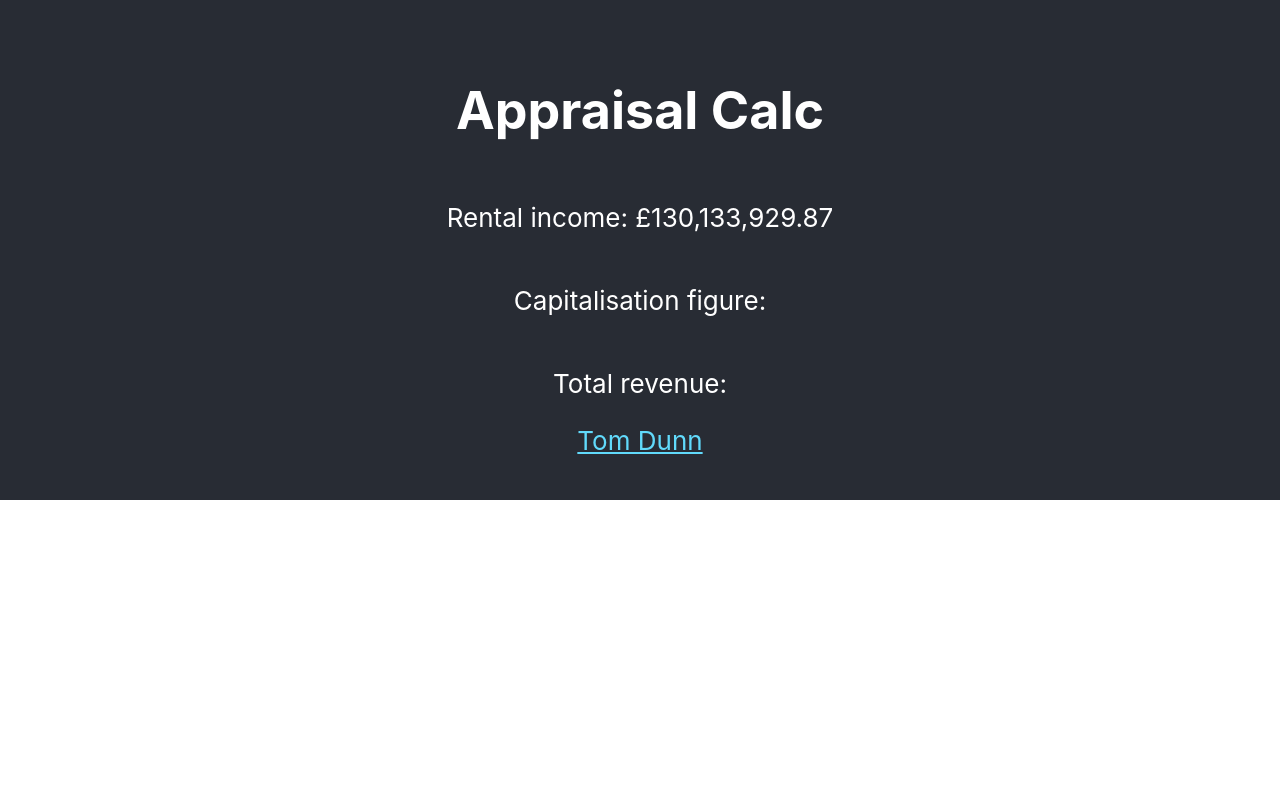
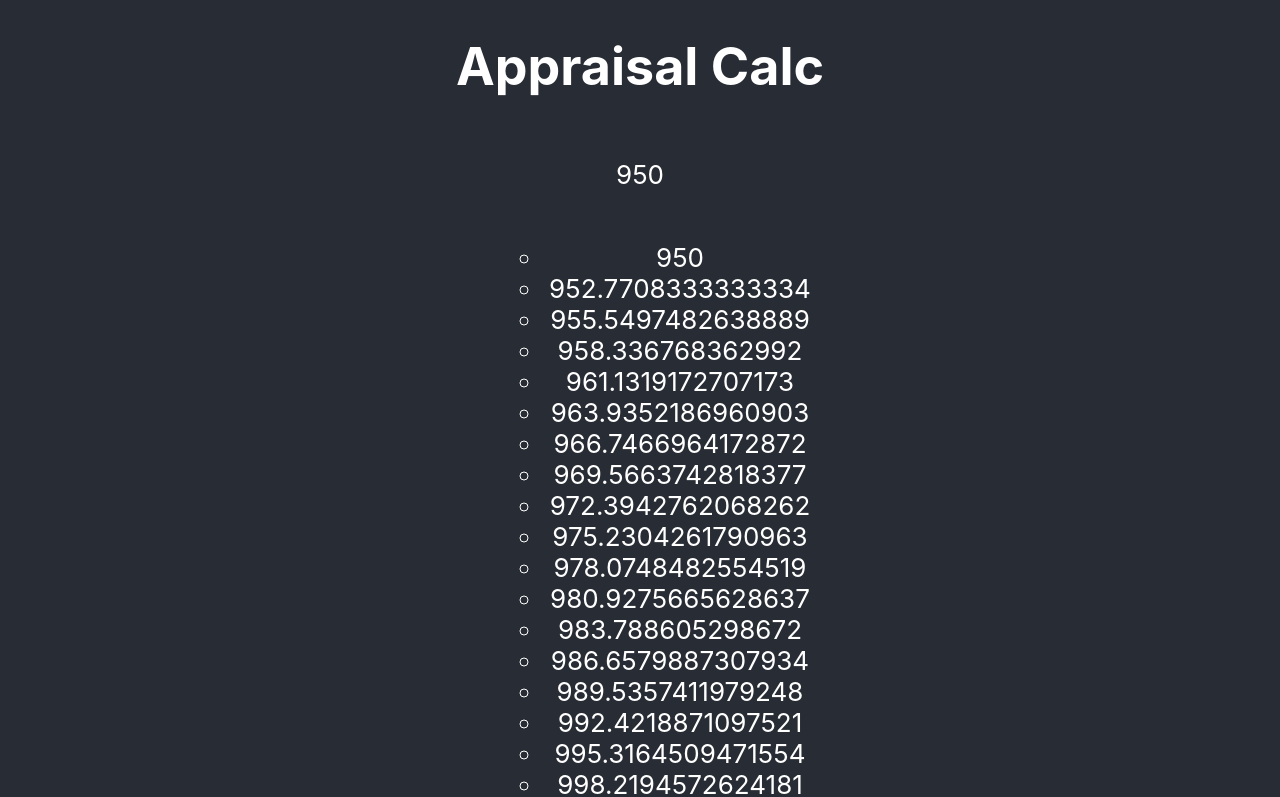
Before and after one commit to breakfastmeansbreakfast/appraisalcalc, a React (Create React App) app: page / in a window 1280 px wide. Shown: the part 300-1097 px from the top of the page. Before the commit the page ends 800 px from the top, so only its background shows below. Built offline with nearby package versions, Linux system fonts and the light colour scheme.

Commit message:
working rent arrays

```diff
--- a/src/Appraisal.jsx
+++ b/src/Appraisal.jsx
@@ -17,21 +17,40 @@
   managementCost: 0.225,
   stabalisationPeriod: 28,
   growthRate: 0.035,
-  growthPeriod: 27,
+  growthPeriod: 27, // pre planning period + planning period + tender period + contruction period
   get growth() { return Math.pow((1 + this.growthRate / 12), (this.growthPeriod)); },
 };
 
-const rentarray1 = () => {
+const rentArray = (unitInput) => {
   const rentarray = [];
-  for (let i = 0; i <= calcInputs.growthPeriod; i++) {
+  // eslint-disable-next-line no-plusplus
+  for (let i = 0; i <= (calcInputs.growthPeriod + calcInputs.stabalisationPeriod); i++) {
     let currentmonthrent = 1;
-    currentmonthrent = calcInputs.rents.rent1bed * Math.pow((1 + calcInputs.growthRate / 12), (i));
+    currentmonthrent = unitInput * Math.pow((1 + calcInputs.growthRate / 12), (i));
     rentarray.push(currentmonthrent);
   }
   return rentarray;
 };
 
-console.log(rentarray1());
+// get rent arrays for 1 - 3 beds
+// console.log(rentArray(calcInputs.rents.rent1bed));
+// console.log(rentArray(calcInputs.rents.rent2bed));
+// console.log(rentArray(calcInputs.rents.rent3bed));
+
+// get rent array for sum to calculate. pass in rantArray(1bed / 2bed) to get grown results
+const rentTotal = (rentArrayP) => {
+  const rentTotalArray = [];
+  for (let i = calcInputs.growthPeriod; i <= (calcInputs.growthPeriod + calcInputs.stabalisationPeriod); i++) {
+    rentTotalArray.push(rentArrayP[i]);
+  };
+  return rentTotalArray;
+};
+
+// create array of full rents from month 0 onwards
+const oneBedArray = rentArray(calcInputs.rents.rent1bed);
+
+// create array of rents to be valued
+console.log(rentTotal(oneBedArray));
 
 // get inputs and calculate profit
 const calc = () => {
@@ -47,12 +66,26 @@
   let stabalisedRevenue = // aka investment sale, not ok
   ((rentRevenue / calcInputs.yield) * 12);
 
-// need to get interim rev to match *next job
-  const interimRevenue = ((rentRevenue)) * (calcInputs.stabalisationPeriod) //aka rental income, not ok
+  // need to get interim rev to match *next job
+  const interimRevenue = ((rentRevenue)) * (calcInputs.stabalisationPeriod); // not ok
   console.log(interimRevenue);
 
   const totalRevenue = (stabalisedRevenue + interimRevenue);
   return totalRevenue.toLocaleString('en-GB', { style: 'currency', currency: 'GBP' });
+};
+
+const listRents = (unitInput) => {
+  const rentItems = rentArray(unitInput).map((rent) => <li key={rent.id}>{rent}</li>);
+  return (
+    <ul>{rentItems}</ul>
+  );
+};
+
+const listTotalRents = (unitInput) => {
+  const rentItems = rentArray(unitInput).map((rent) => <li key={rent.id}>{rent}</li>);
+  return (
+    <ul>{rentItems}</ul>
+  );
 };
 
 // eslint-disable-next-line react/prefer-stateless-function
@@ -63,11 +96,10 @@
         <header className="App-header">
           <img src={logo} className="App-logo" alt="logo" />
           <h1>Appraisal Calc</h1>
-          {/* <ul>
-            {rentarray().map(function (element, index) {
-              return <li key={index}>{element}</li>;
-            })}
-          </ul> */}
+          <p>{rentArray(calcInputs.rents.rent1bed)[0]}</p>
+          <ul>
+            {listRents(calcInputs.rents.rent1bed)}
+          </ul>
           <p>Rental income: {calc()}
           </p>
           <p>Capitalisation figure: </p>
```
